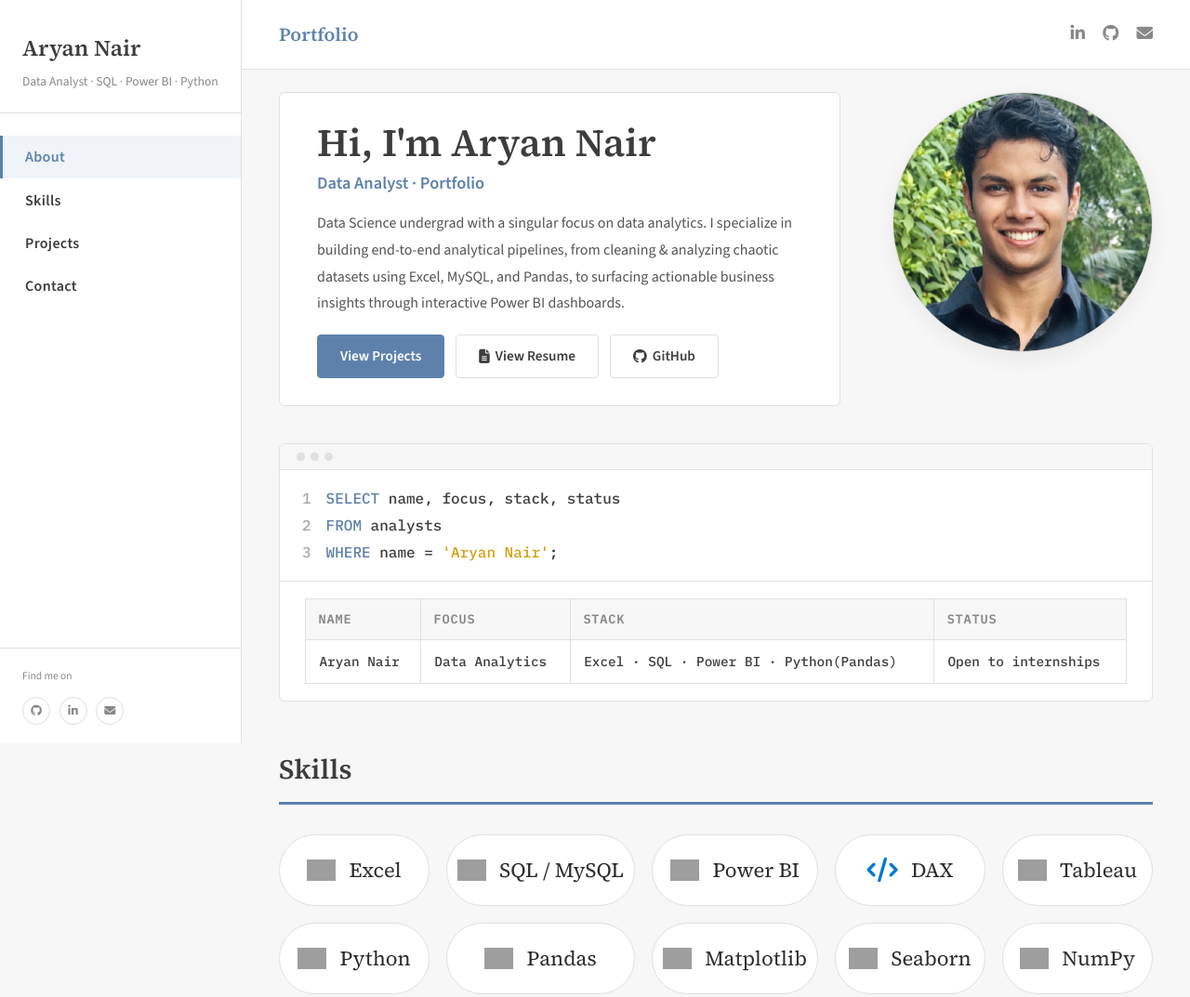
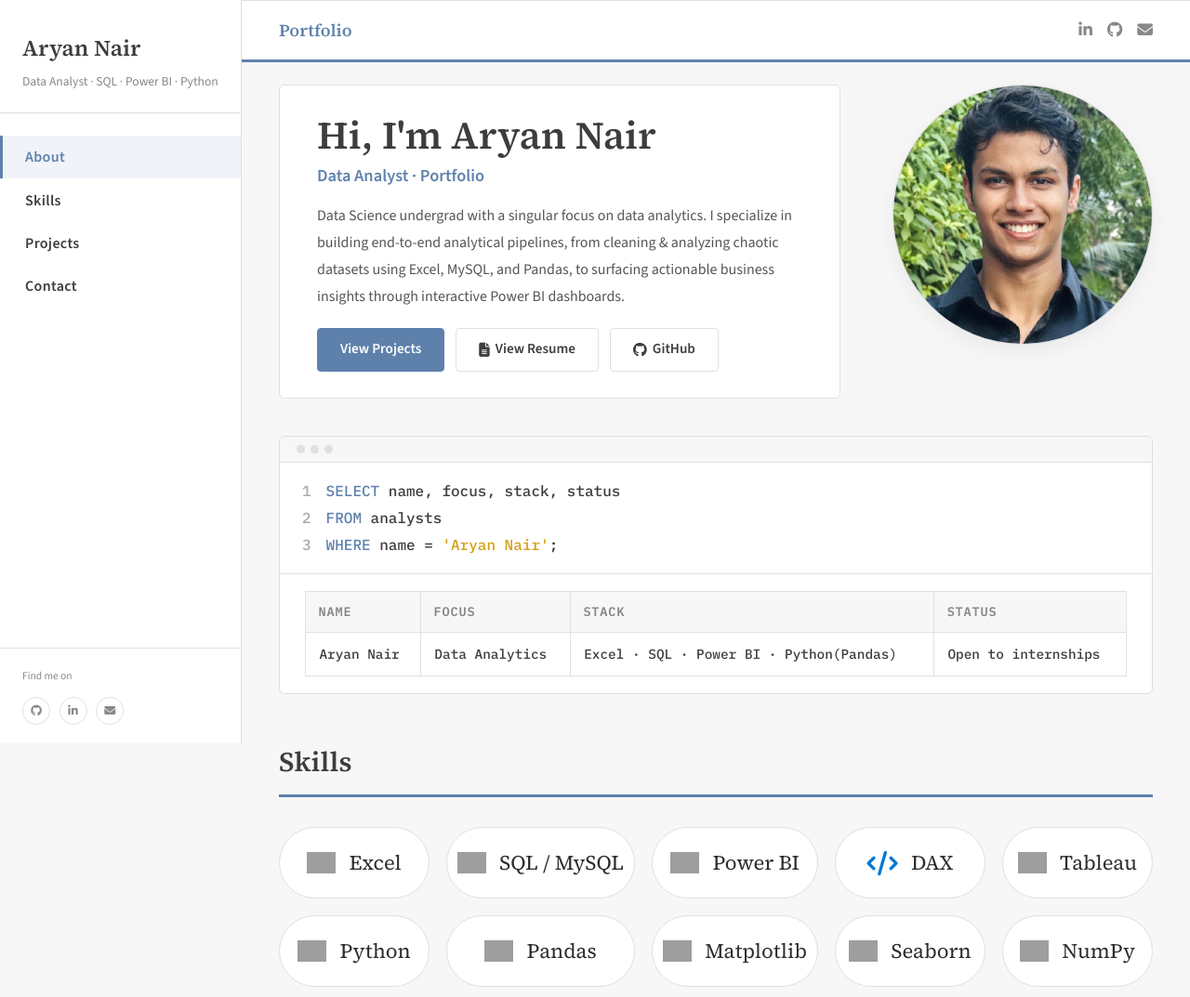
Before and after one commit to aryannair767/aryannair767.github.io, a plain HTML site: page index.html in a window 1280 px wide. Shown: the top 1073 px of the page at 93% size. Drawn offline with nearby package versions, Linux system fonts and the light colour scheme; grey boxes are pictures that could not be loaded.

Commit message:
Fix top bar layout: proper flex, accent bottom border, icons aligned right

```diff
--- a/assets/css/style.css
+++ b/assets/css/style.css
@@ -67,16 +67,17 @@
 }
 .mobile-brand{font-family:var(--serif);font-weight:600;font-size:1rem}
 
-#main{margin-left:var(--sidebar-w);flex:1;min-width:0}
+#main{margin-left:var(--sidebar-w);flex:1;min-width:0;display:flex;flex-direction:column}
 .top-bar{
 display:flex;justify-content:space-between;align-items:center;
-padding:1.25rem 2.5rem;background:var(--white);border-bottom:1px solid var(--border)
+padding:1rem 2.5rem;background:var(--white);
+border-top:1px solid var(--border);border-bottom:3px solid var(--accent)
 }
-.top-bar-brand{font-family:var(--serif);font-weight:600;font-size:1.25rem;color:var(--accent)}
-.top-bar-socials{display:flex;gap:1.2rem}
-.top-bar-socials a{color:var(--muted);font-size:1.1rem;transition:color .2s}
+.top-bar-brand{font-family:var(--serif);font-weight:600;font-size:1.15rem;color:var(--accent)}
+.top-bar-socials{display:flex;gap:1rem;align-items:center}
+.top-bar-socials a{color:var(--muted);font-size:1.05rem;transition:color .2s;display:inline-flex}
 .top-bar-socials a:hover{color:var(--accent-dark)}
-.inner{padding:1.5rem 2.5rem}
+.inner{padding:1.5rem 2.5rem;flex:1}
 
 #about{margin-bottom:3rem}
 .about-grid{display:grid;grid-template-columns:1fr;gap:2rem}
```
